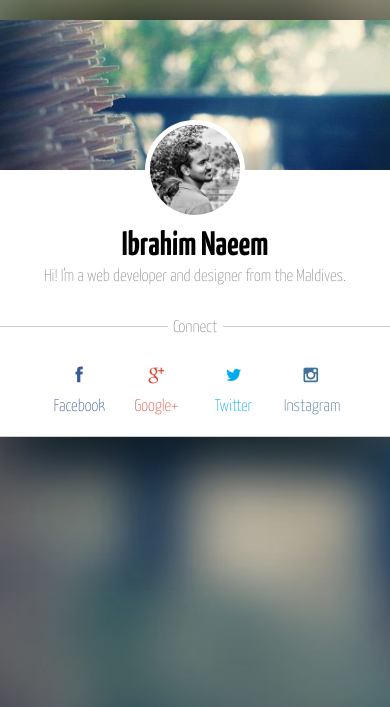
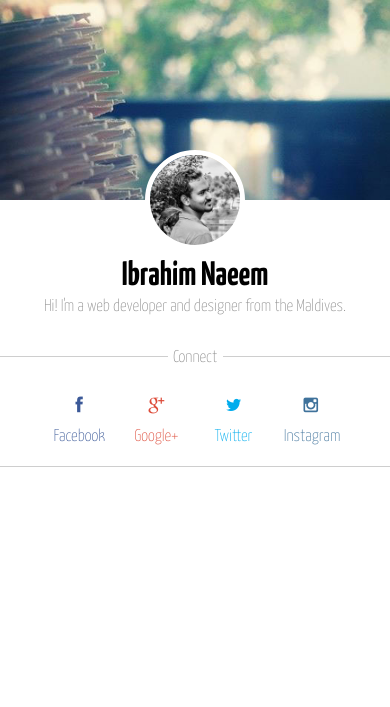
Before and after one commit to mbting/naeem.mv, a PHP site: page / in a window 390 px wide. Shown: the top 707 px of the page. Run offline with PHP 8.4, Linux system fonts and the light colour scheme.

Commit message:
alter fix for mobile devices

```diff
--- a/css/style.css
+++ b/css/style.css
@@ -38,10 +38,6 @@ html,body,div,header,section,footer,nav,p,h1,h3,a,img,li,ul {
 body {
 	font-family: 'YanoneKaffeesatz', Helvetica, Arial;
 	background: url('../img/bg.jpg') no-repeat center center fixed;
-	-webkit-background-size: 100%;
-	-moz-background-size: 100%;
-	-o-background-size: 100%;
-	background-size: 100%;
 	-webkit-background-size: cover;
 	-moz-background-size: cover;
 	-o-background-size: cover;
@@ -128,13 +124,21 @@ body {
 
 
 @media only screen and (max-width: 500px) {
+	body {
+		background: none;
+	}
 	#card {
-		margin-top: 5%;
+		margin: 0;
 		width: 100%;
-		box-shadow: 0px 0px 100px 5px #000;
-		-moz-box-shadow: 0px 0px 100px 5px #000;
-		-webkit-box-shadow: 0px 0px 100px 5px #000;
+		box-shadow: none;
+		-moz-box-shadow: none;
+		-webkit-box-shadow: none;
 		border-bottom: 1px solid #cecece;
+	}
+	#card header {
+		height: 200px;
+		padding-top: 150px;
+		margin-bottom: 50px;
 	}
 	#card footer li {
 	width: 20%;
```
